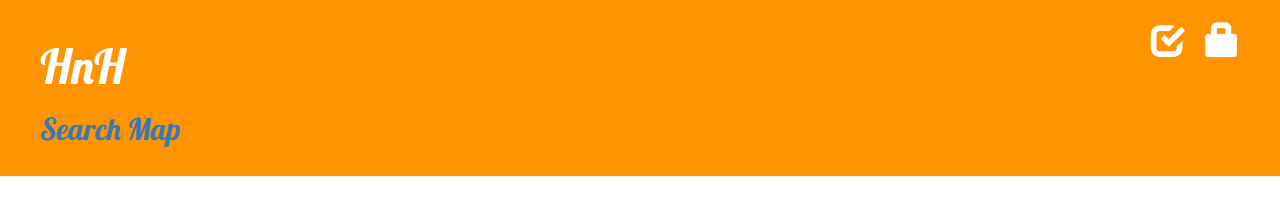
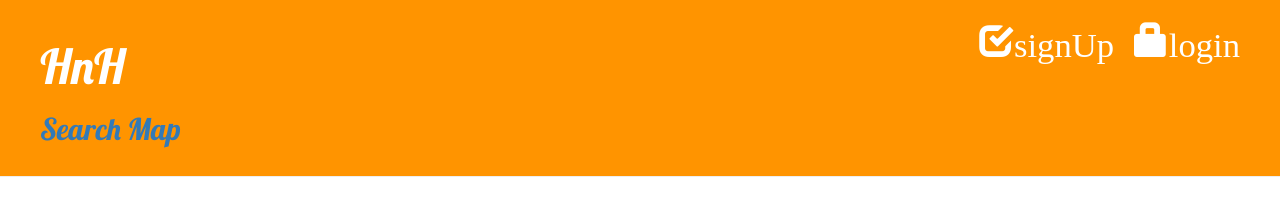
Before and after one commit to leebyuenghuen/Django_project-1, a Django app: page /map/ in a window 1280 px wide. Shown: the top 208 px of the page. Run offline with Django 3.2, Linux system fonts and the light colour scheme; some libraries are stand-ins or nearby versions.

Commit message:
지도마커 클릭 시 링크 연결 추가

```diff
--- a/blog/templates/blog/base.html
+++ b/blog/templates/blog/base.html
@@ -22,10 +22,10 @@
             </p>
         {% else %}
             <a href="{% url 'login' %}?next={{request.path}}" class="top-menu">
-                <span class="glyphicon glyphicon-lock"></span>
+                <span class="glyphicon glyphicon-lock">login</span>
             </a>
             <a href="{% url 'register_user' %}" class="top-menu">
-                <span class="glyphicon glyphicon-check"></span>
+                <span class="glyphicon glyphicon-check">signUp</span>
             </a>
         {% endif %}
         <h1><a href="{% url 'post_list_home' %}">HnH</a></h1>
--- a/blog/templates/blog/show_map.html
+++ b/blog/templates/blog/show_map.html
@@ -10,7 +10,7 @@
     <style>
 .map_wrap, .map_wrap * {margin:0;padding:0;font-family:'Malgun Gothic',dotum,'돋움',sans-serif;font-size:12px;}
 .map_wrap a, .map_wrap a:hover, .map_wrap a:active{color:#000;text-decoration: none;}
-.map_wrap {position:relative;width:100%;height:500px;}
+.map_wrap {position:relative;width: 900px;height:500px;}
 #menu_wrap {position:absolute;top:0;left:0;bottom:0;width:250px;margin:10px 0 30px 10px;padding:5px;overflow-y:auto;background:rgba(255, 255, 255, 0.7);z-index: 1;font-size:12px;border-radius: 10px;}
 .bg_white {background:#fff;}
 #menu_wrap hr {display: block; height: 1px;border: 0; border-top: 2px solid #5F5F5F;margin:3px 0;}
@@ -73,7 +73,7 @@ var markers = [];
 var mapContainer = document.getElementById('map'), // 지도를 표시할 div
     mapOption = {
         center: new kakao.maps.LatLng(37.566826, 126.9786567), // 지도의 중심좌표
-        level: 7 // 지도의 확대 레벨
+        level: 5 // 지도의 확대 레벨
     };
 
 // 지도를 생성합니다
@@ -91,9 +91,9 @@ if (navigator.geolocation) {
             lon = position.coords.longitude; // 경도
 
         var locPosition = new kakao.maps.LatLng(lat, lon), // 마커가 표시될 위치를 geolocation으로 얻어온 좌표로 생성합니다
-            message = '<div style="padding:5px;">현재 위치!</div>'; // 인포윈도우에 표시될 내용입니다
+            message = '<div style="padding:3px;">현재 위치!</div>'; // 인포윈도우에 표시될 내용입니다
 
-        console.log(locPosition);
+        // console.log(locPosition);
 
         // 마커와 인포윈도우를 표시합니다
         displayMarker(locPosition, message);
@@ -121,17 +121,18 @@ function displayMarker(locPosition, message) {
         iwRemoveable = true;
 
     // 인포윈도우를 생성합니다
-    var infowindow = new kakao.maps.InfoWindow({
-        content : iwContent,
-        removable : iwRemoveable
-    });
+    // var infowindow = new kakao.maps.InfoWindow({
+    //     // content : iwContent,
+    //     removable : iwRemoveable
+    // });
 
     // 인포윈도우를 마커위에 표시합니다
-    infowindow.open(map, marker);
+    // infowindow.open(map, marker);
 
     // 지도 중심좌표를 접속위치로 변경합니다
     map.setCenter(locPosition);
 }
+
 
 // 키워드로 장소검색하고 목록으로 표출하기 https://apis.map.kakao.com/web/sample/keywordList/
 // 장소 검색 객체를 생성합니다
@@ -157,10 +158,10 @@ function searchPlaces() {
         var options = {
             category_group_code : "FD6",
             location : locPosition,
-            radius : 10000,
+            radius : 20000,
             sort : kakao.maps.services.SortBy.DISTANCE
         }
-        console.log(locPosition);
+        // console.log(locPosition);
 
         ps.keywordSearch(keyword, placesSearchCB, options);
     });
@@ -210,7 +211,10 @@ function displayPlaces(places) {
         // 마커를 생성하고 지도에 표시합니다
         var placePosition = new kakao.maps.LatLng(places[i].y, places[i].x),
             marker = addMarker(placePosition, i),
-            itemEl = getListItem(i, places[i]); // 검색 결과 항목 Element를 생성합니다
+            itemEl = getListItem(i, places[i]),
+            url = 'https://place.map.kakao.com/' + places[i].id; // 검색 결과 항목 Element를 생성합니다
+
+        // console.log(url);
 
         // 검색된 장소 위치를 기준으로 지도 범위를 재설정하기위해
         // LatLngBounds 객체에 좌표를 추가합니다
@@ -219,7 +223,7 @@ function displayPlaces(places) {
         // 마커와 검색결과 항목에 mouseover 했을때
         // 해당 장소에 인포윈도우에 장소명을 표시합니다
         // mouseout 했을 때는 인포윈도우를 닫습니다
-        (function(marker, title) {
+        (function(marker, title, url) {
             kakao.maps.event.addListener(marker, 'mouseover', function() {
                 displayInfowindow(marker, title);
             });
@@ -235,7 +239,13 @@ function displayPlaces(places) {
             itemEl.onmouseout =  function () {
                 infowindow.close();
             };
-        })(marker, places[i].place_name);
+
+            // 클릭 시 링크로
+            kakao.maps.event.addListener(marker, 'click', function () {
+                window.open(url, '_blank');
+            });
+
+        })(marker, places[i].place_name, url);
 
         fragment.appendChild(itemEl);
     }
@@ -244,8 +254,8 @@ function displayPlaces(places) {
     listEl.appendChild(fragment);
     menuEl.scrollTop = 0;
 
-    // 검색된 장소 위치를 기준으로 지도 범위를 재설정합니다 (사용자 위치 기준 위해 주석처리!)
-    //map.setBounds(bounds);
+    // 검색된 장소 위치를 기준으로 지도 범위를 재설정합니다
+    map.setBounds(bounds);
 }
 
 // 검색결과 항목을 Element로 반환하는 함수입니다
@@ -335,7 +345,8 @@ function displayPagination(pagination) {
 // 검색결과 목록 또는 마커를 클릭했을 때 호출되는 함수입니다
 // 인포윈도우에 장소명을 표시합니다
 function displayInfowindow(marker, title) {
-    var content = '<div style="padding:5px;z-index:1;">' + title + '</div>';
+
+    var content = title;
 
     infowindow.setContent(content);
     infowindow.open(map, marker);
@@ -347,6 +358,7 @@ function removeAllChildNods(el) {
         el.removeChild (el.lastChild);
     }
 }
+
 </script>
 </body>
 </html>
```
